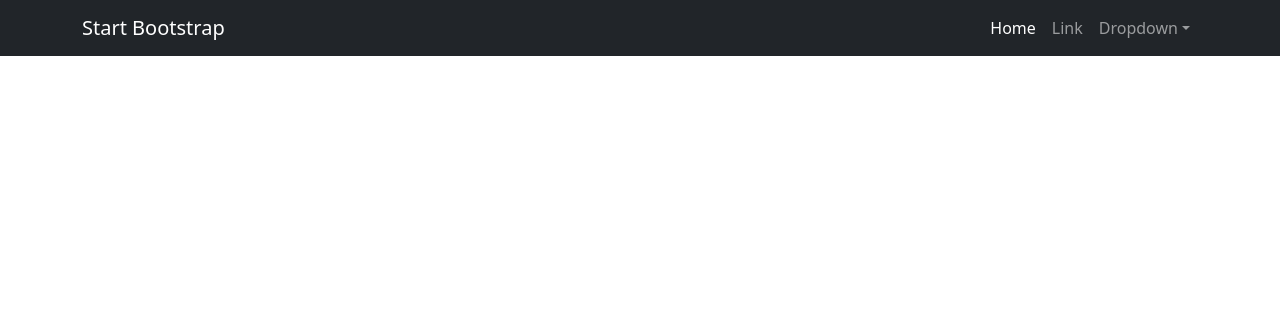
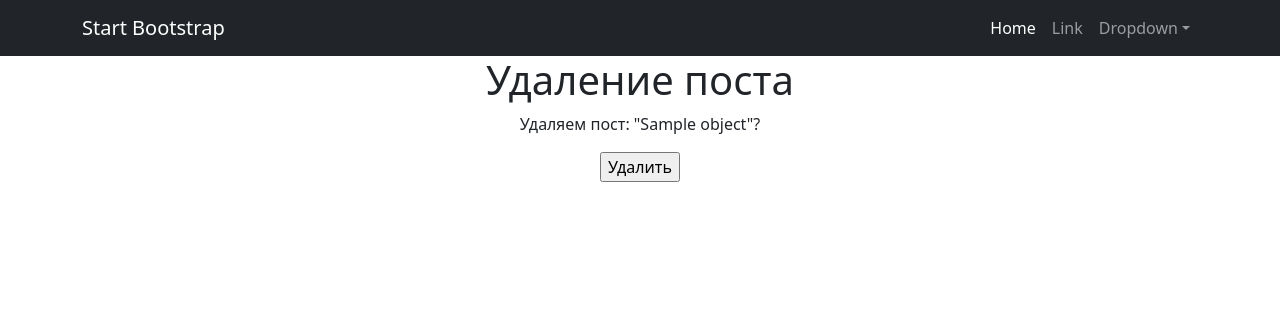
Before and after one commit to Lunathor/NewsDeskNew, a Django app: template NewsDeskNew/templates/Delete.html in a window 1280 px wide. Shown: the top 316 px of the page. Run offline with Django 5.2, Linux system fonts and the light colour scheme; the template is opened without the code that fills it: most values are stand-ins (such as "Sample title", 1, 10 or a date in 2020); some libraries are stand-ins or nearby versions.

```diff
--- a/NewsDeskNew/NewsDeskNew/settings.py
+++ b/NewsDeskNew/NewsDeskNew/settings.py
@@ -38,6 +38,8 @@ INSTALLED_APPS = [
     'django.contrib.sessions',
     'django.contrib.messages',
     'django.contrib.staticfiles',
+    'django.contrib.sites',
+    'django.contrib.flatpages',
     'rest_framework',
     'desk',
     'embed_video',
@@ -52,6 +54,7 @@ MIDDLEWARE = [
     'django.contrib.auth.middleware.AuthenticationMiddleware',
     'django.contrib.messages.middleware.MessageMiddleware',
     'django.middleware.clickjacking.XFrameOptionsMiddleware',
+    'django.contrib.flatpages.middleware.FlatpageFallbackMiddleware',
 ]
 
 ROOT_URLCONF = 'NewsDeskNew.urls'
--- a/NewsDeskNew/templates/Delete.html
+++ b/NewsDeskNew/templates/Delete.html
@@ -2,6 +2,13 @@
 {% load custom_filters %}
 {% load custom_tags %}
 {% block title %}
+Удаление поста
 {% endblock title %}
 {% block content %}
+<h1>Удаление поста</h1>
+<form action="" method="post">
+    {% csrf_token %}
+    <p>Удаляем пост: "{{ object }}"?</p>
+    <input type="submit" value="Удалить"/>
+</form>
 {% endblock content %}
```
Also changed, not shown: NewsDeskNew/db.sqlite3.
